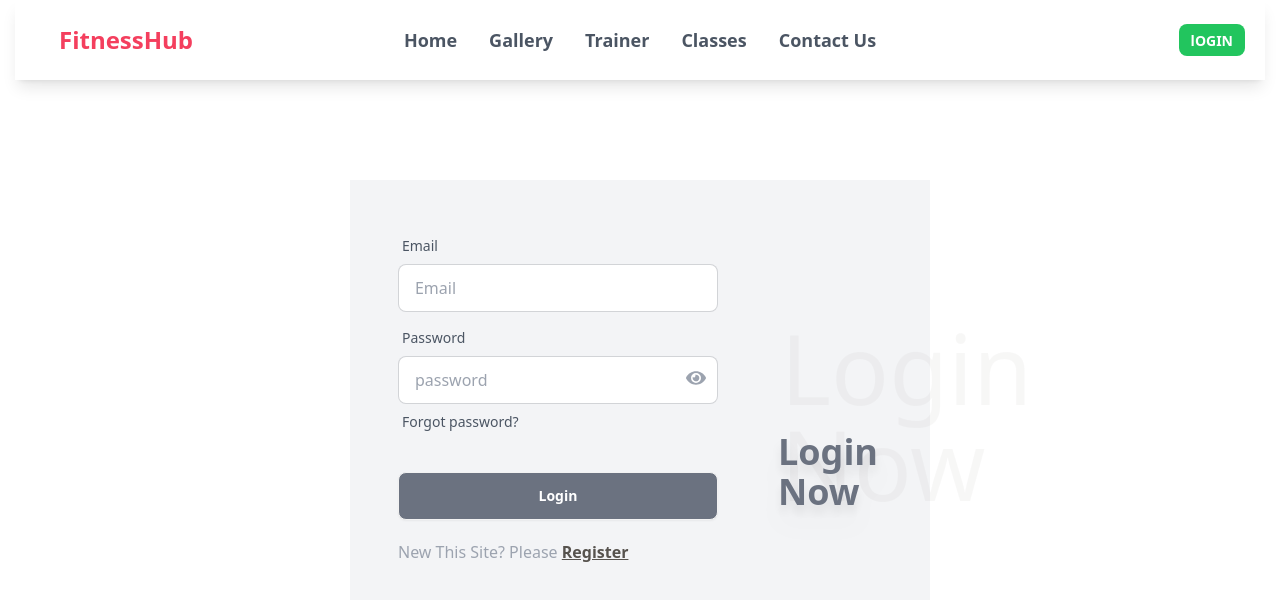
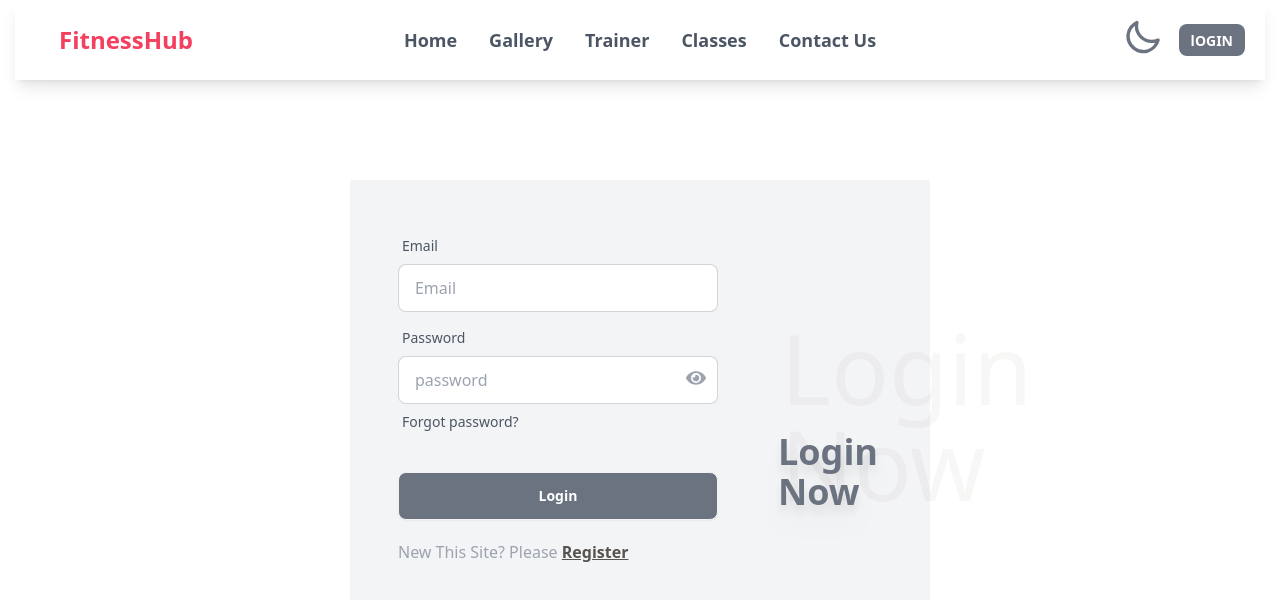
Before and after one commit to tamim6421/fitnessHub-clientSide, a React (Vite) app: page /login in a window 1280 px wide. Shown: the top 600 px of the page. Built offline with nearby package versions, Linux system fonts and the light colour scheme; no server answers.

Commit message:
create a project in firebase and set user login and register

```diff
--- a/package.json
+++ b/package.json
@@ -10,11 +10,13 @@
     "preview": "vite preview"
   },
   "dependencies": {
+    "firebase": "^10.6.0",
     "localforage": "^1.10.0",
     "match-sorter": "^6.3.1",
     "react": "^18.2.0",
     "react-awesome-slider": "^4.1.0",
     "react-dom": "^18.2.0",
+    "react-hot-toast": "^2.4.1",
     "react-icons": "^4.12.0",
     "react-responsive-carousel": "^3.2.23",
     "react-router-dom": "^6.20.0",
--- /dev/null
+++ b/src/AuthProvider/AuthProvider.jsx
@@ -0,0 +1,59 @@
+import { createContext, useEffect, useState } from "react";
+import { GoogleAuthProvider, createUserWithEmailAndPassword, getAuth, onAuthStateChanged, signInWithEmailAndPassword, signInWithPopup, signOut, updateProfile } from "firebase/auth";
+import app from "../firebase/firebase.config";
+
+export const AuthContext = createContext(null)
+const AuthProvider = ({children}) => {
+    const [user, setUser] = useState(null)
+    const [loading, setLoading] = useState(true)
+
+    const auth = getAuth (app)
+
+     const googleProvider = new GoogleAuthProvider()
+    const googleSignIn = () =>{
+        setLoading(true)
+        return signInWithPopup(auth, googleProvider)
+    }
+
+
+    const createUser = (email, password) =>{
+        setLoading(true)
+        return createUserWithEmailAndPassword(auth, email, password)
+    }
+    const signInUser = (email, password) =>{
+        setLoading(true)
+        return signInWithEmailAndPassword(auth, email, password)
+    }
+    const logOut =() =>{
+        setLoading(true)
+        return signOut(auth)
+    }
+
+    const updateUserProfile = (name, photo) =>{
+        return updateProfile( auth.currentUser, {
+            displayName: name ,
+            photoURL: photo,
+        })
+    }
+
+    useEffect( () =>{
+        const unSubscribe = onAuthStateChanged( auth, currentUser => {
+            setUser(currentUser)
+            console.log('current user',currentUser)
+
+        })
+        return () =>{
+           return unSubscribe()
+        }
+    } ,[])
+
+
+    const authInfo = {user, loading, createUser, signInUser, logOut, updateUserProfile, googleSignIn}
+    return (
+         <AuthContext.Provider value={authInfo}>
+            {children}
+        </AuthContext.Provider>
+    );
+};
+
+export default AuthProvider;
--- /dev/null
+++ b/src/Hooks/useAuth.jsx
@@ -0,0 +1,9 @@
+import  { useContext } from 'react';
+import { AuthContext } from '../AuthProvider/AuthProvider';
+
+const useAuth = () => {
+    const auth = useContext(AuthContext)
+    return auth
+};
+
+export default useAuth;
--- a/src/Pages/Home/About/About.jsx
+++ b/src/Pages/Home/About/About.jsx
@@ -41,7 +41,7 @@ const About = () => {
                             <img src="https://i.ibb.co/RCqvQ4C/crossfit-svg1.webp" alt="Shoes" className="rounded-xl w-20" />
                         </figure>
                         <div className="card-body items-center text-center">
-                            <h2 className="card-title">
+                            <h2 className="card-title text-gray-500">
                                     Cycling & Cardio</h2>
                             <p>Cycling is a perfect activity to train your heart and muscles simultaneously and effectively.</p>
 
--- a/src/Pages/Login/Login.jsx
+++ b/src/Pages/Login/Login.jsx
@@ -1,13 +1,17 @@
 import Title from "../../Components/Title/Title";
 import Navbar from "../../Shared/Navbar/Navbar";
 import { useState } from "react";
-import { Link} from "react-router-dom";
+import { Link,useNavigate} from "react-router-dom";
 import { FaEye,FaEyeSlash  } from "react-icons/fa";
+import useAuth from "../../Hooks/useAuth";
+import toast from "react-hot-toast";
 
 
 
 const Login = () => {
+    const {signInUser} = useAuth()
     const [showPass, setShowPass] = useState(false)
+    const navigate = useNavigate()
 
 
     const handleLogin = event =>{
@@ -18,8 +22,26 @@ const Login = () => {
 
         console.log(email, password)
 
+        signInUser(email, password)
+        .then(res =>{
+          const user = res.user
+          toast.success('Login Successful')
+          event.target.reset()
+          console.log(user)
+
+          // Navigate after login
+          navigate('/')
+        })
+        .catch(error =>{
+          console.log(error)
+          toast.error(error.message)
+        })
+
 
     }
+
+
+
     return (
          <div className="container">
         <div className="overly">
--- a/src/Pages/Register/Register.jsx
+++ b/src/Pages/Register/Register.jsx
@@ -5,8 +5,11 @@ import { Link, useNavigate } from "react-router-dom";
 import { FaEye, FaEyeSlash } from "react-icons/fa";
 import Navbar from "../../Shared/Navbar/Navbar";
 import Title from "../../Components/Title/Title";
+import useAuth from "../../Hooks/useAuth";
+import toast from "react-hot-toast";
 
 const Register = () => {
+    const {createUser, updateUserProfile} = useAuth()
 
   const [showPass, setShowPass] = useState(false);
   const navigate = useNavigate();
@@ -20,6 +23,24 @@ const Register = () => {
     const password = form.password.value;
     const check = event.target.check.checked;
 
+    console.log(name, email, photo, password, check)
+
+    createUser(email, password)
+    .then((res) => {
+      const user = res.user;
+
+      updateUserProfile(name, photo).then(() => {
+         toast.success('User Created Successful')
+        event.target.reset();
+
+        console.log(user);
+        navigate("/");
+      });
+    })
+
+    .catch((error) => {
+      console.log(error);
+    });
 
 
   };
--- a/src/Shared/Navbar/Navbar.jsx
+++ b/src/Shared/Navbar/Navbar.jsx
@@ -1,9 +1,29 @@
 import { Link, NavLink } from "react-router-dom";
+import useAuth from './../../Hooks/useAuth';
+import { useEffect, useState } from "react";
 
 
 const Navbar = () => {
-    const user = ''
-    const logOut = ''
+    const {logOut, user} = useAuth()
+
+
+    // for dark theme
+    const [theme, setTheme] = useState(localStorage.getItem("theme") ? localStorage.getItem("theme") : "light");
+
+    const handleToggle = e =>{
+      if(e.target.checked){
+        setTheme("dark")
+      }else{
+        setTheme("light")
+      }
+    }
+
+    useEffect( () =>{
+      localStorage.setItem("theme", theme)
+      const localTheme = localStorage.getItem("theme")
+      document.querySelector("html").setAttribute("data-theme", localTheme)
+    } ,[theme])
+
 
     const links = <>
 
@@ -11,7 +31,7 @@ const Navbar = () => {
         <NavLink
   to="/"
   className={({ isActive, isPending }) =>
-    isPending ? "pending" : isActive ? "text-green-500 text-lg font-semibold" : "hover:bg-green-100  text-gray-600 text-lg"
+    isPending ? "pending" : isActive ? "text-gray-500 text-lg font-semibold" : "hover:bg-gray-100  text-gray-600 text-lg"
   }
 >
 {/* <FaHome></FaHome>  */}
@@ -22,7 +42,7 @@ const Navbar = () => {
         <NavLink
   to="/gallery"
   className={({ isActive, isPending }) =>
-    isPending ? "pending" : isActive ? "text-green-500 text-lg  font-semibold" : "hover:bg-green-100  text-gray-600 text-lg"
+    isPending ? "pending" : isActive ? "text-gray-500 text-lg  font-semibold" : "hover:bg-gray-100  text-gray-600 text-lg"
   }
 >
 Gallery
@@ -32,7 +52,7 @@ Gallery
         <NavLink
   to="/Trainer"
   className={({ isActive, isPending }) =>
-    isPending ? "pending" : isActive ? "text-green-500 text-lg bg-green-50 font-semibold" : "hover:bg-green-100  text-gray-600 text-lg"
+    isPending ? "pending" : isActive ? "text-gray-500 text-lg bg-gray-50 font-semibold" : "hover:bg-gray-100  text-gray-600 text-lg"
   }
 >
   Trainer
@@ -42,7 +62,7 @@ Gallery
         <NavLink
   to="/classes"
   className={({ isActive, isPending }) =>
-    isPending ? "pending" : isActive ? "text-green-500 text-lg bg-green-100 font-semibold" : "hover:bg-green-100  text-gray-600 text-lg"
+    isPending ? "pending" : isActive ? "text-gray-500 text-lg bg-gray-100 font-semibold" : "hover:bg-gray-100  text-gray-600 text-lg"
   }
 >
   Classes
@@ -53,7 +73,7 @@ Gallery
         <NavLink
   to="/contact"
   className={({ isActive, isPending }) =>
-    isPending ? "pending" : isActive ? "text-green-500 text-lg bg-green-50 font-semibold" : "hover:bg-green-100  text-gray-600 text-lg"
+    isPending ? "pending" : isActive ? "text-gray-500 text-lg bg-gray-50 font-semibold" : "hover:bg-gray-100  text-gray-600 text-lg"
   }
 >
  Contact Us
@@ -62,7 +82,7 @@ Gallery
     </>
     return (
         <div className=" ">
-        <div className="navbar fixed  max-w-[1250px] z-10 mx-auto bg-opacity-40 bg-base-100 top-0 w-full  shadow-lg px-5 font-semibold text-rose-500 ">
+        <div className="navbar fixed  max-w-[1250px] z-10 mx-auto bg-opacity-70 bg-base-100 top-0 w-full  shadow-lg px-5 font-semibold text-rose-500 ">
         <div className="navbar-start">
 
             {/* for drower nav  */}
@@ -109,17 +129,17 @@ Gallery
         <div className="navbar-end">
 
   {/* for dark theme */}
-  {/* <div className="text-green-500">
+  <div className="text-gray-500">
   <label className="swap swap-rotate">
 
   <input onChange={handleToggle} type="checkbox" />
 
-  <svg className="swap-on fill-current w-10 h-10" xmlns="http://www.w3.org/2000/svg" viewBox="0 0 24 24"><path d="M5.64,17l-.71.71a1,1,0,0,0,0,1.41,1,1,0,0,0,1.41,0l.71-.71A1,1,0,0,0,5.64,17ZM5,12a1,1,0,0,0-1-1H3a1,1,0,0,0,0,2H4A1,1,0,0,0,5,12Zm7-7a1,1,0,0,0,1-1V3a1,1,0,0,0-2,0V4A1,1,0,0,0,12,5ZM5.64,7.05a1,1,0,0,0,.7.29,1,1,0,0,0,.71-.29,1,1,0,0,0,0-1.41l-.71-.71A1,1,0,0,0,4.93,6.34Zm12,.29a1,1,0,0,0,.7-.29l.71-.71a1,1,0,1,0-1.41-1.41L17,5.64a1,1,0,0,0,0,1.41A1,1,0,0,0,17.66,7.34ZM21,11H20a1,1,0,0,0,0,2h1a1,1,0,0,0,0-2Zm-9,8a1,1,0,0,0-1,1v1a1,1,0,0,0,2,0V20A1,1,0,0,0,12,19ZM18.36,17A1,1,0,0,0,17,18.36l.71.71a1,1,0,0,0,1.41,0,1,1,0,0,0,0-1.41ZM12,6.5A5.5,5.5,0,1,0,17.5,12,5.51,5.51,0,0,0,12,6.5Zm0,9A3.5,3.5,0,1,1,15.5,12,3.5,3.5,0,0,1,12,15.5Z"/></svg>
+  <svg className="swap-on fill-current w-8 h-8 mr-6" xmlns="http://www.w3.org/2000/svg" viewBox="0 0 24 24"><path d="M5.64,17l-.71.71a1,1,0,0,0,0,1.41,1,1,0,0,0,1.41,0l.71-.71A1,1,0,0,0,5.64,17ZM5,12a1,1,0,0,0-1-1H3a1,1,0,0,0,0,2H4A1,1,0,0,0,5,12Zm7-7a1,1,0,0,0,1-1V3a1,1,0,0,0-2,0V4A1,1,0,0,0,12,5ZM5.64,7.05a1,1,0,0,0,.7.29,1,1,0,0,0,.71-.29,1,1,0,0,0,0-1.41l-.71-.71A1,1,0,0,0,4.93,6.34Zm12,.29a1,1,0,0,0,.7-.29l.71-.71a1,1,0,1,0-1.41-1.41L17,5.64a1,1,0,0,0,0,1.41A1,1,0,0,0,17.66,7.34ZM21,11H20a1,1,0,0,0,0,2h1a1,1,0,0,0,0-2Zm-9,8a1,1,0,0,0-1,1v1a1,1,0,0,0,2,0V20A1,1,0,0,0,12,19ZM18.36,17A1,1,0,0,0,17,18.36l.71.71a1,1,0,0,0,1.41,0,1,1,0,0,0,0-1.41ZM12,6.5A5.5,5.5,0,1,0,17.5,12,5.51,5.51,0,0,0,12,6.5Zm0,9A3.5,3.5,0,1,1,15.5,12,3.5,3.5,0,0,1,12,15.5Z"/></svg>
 
   <svg className="swap-off fill-current w-10 h-10" xmlns="http://www.w3.org/2000/svg" viewBox="0 0 24 24"><path d="M21.64,13a1,1,0,0,0-1.05-.14,8.05,8.05,0,0,1-3.37.73A8.15,8.15,0,0,1,9.08,5.49a8.59,8.59,0,0,1,.25-2A1,1,0,0,0,8,2.36,10.14,10.14,0,1,0,22,14.05,1,1,0,0,0,21.64,13Zm-9.5,6.69A8.14,8.14,0,0,1,7.08,5.22v.27A10.15,10.15,0,0,0,17.22,15.63a9.79,9.79,0,0,0,2.1-.22A8.11,8.11,0,0,1,12.14,19.73Z"/></svg>
 
 </label>
-  </div> */}
+  </div>
 {
   user ? <div>
       <div className="dropdown dropdown-end">
@@ -132,24 +152,24 @@ Gallery
 
     </div>
   </label>
-  <ul tabIndex={0} className="menu menu-sm dropdown-content text-sm  space-y-2 mt-3 z-[1] p-2 shadow bg-green-200 ">
+  <ul tabIndex={0} className="menu menu-sm dropdown-content text-sm  space-y-2 mt-3 z-[1] p-2 shadow bg-gray-200 ">
     <li>
     {
-              user.displayName == null ? <button className="btn btn-sm text-white bg-green-500"> User </button> :<button className="btn btn-sm  text-white bg-green-500">  {user.displayName} </button>
+              user.displayName == null ? <button className="btn btn-sm text-white bg-gray-500"> User </button> :<button className="btn btn-sm  text-white bg-gray-500">  {user.displayName} </button>
             }
           </li>
           <li>
-          <button className="btn btn-sm text-white bg-green-400" > {user.email} </button>
+          <button className="btn btn-sm text-white bg-gray-400" > {user.email} </button>
           </li>
           <li className="w-full">
            <button
           onClick={logOut}
-            className="btn btn-sm text-white  w-full bg-green-400" > LogOut </button>
+            className="btn btn-sm text-white  w-full bg-gray-400" > LogOut </button>
           </li>
   </ul>
 </div>
 
-  </div> : <Link to='/login'> <button className="rounded-lg btn-sm text-white bg-green-500 ">lOGIN</button> </Link>
+  </div> : <Link to='/login'> <button className="rounded-lg btn-sm text-white bg-gray-500 ">lOGIN</button> </Link>
 
 }
 
--- a/src/Shared/SectionTitle/SectionTitle.jsx
+++ b/src/Shared/SectionTitle/SectionTitle.jsx
@@ -3,7 +3,7 @@
 const SectionTitle = ({title, title1, des}) => {
     return (
         <div className="mt-36 text-center mb-16">
-            <h1 className="text-3xl md:text-5xl font-bold text-stone-400">{title} <span className="text-stone-800">{title1} </span></h1>
+            <h1 className="text-3xl md:text-5xl font-bold text-gray-400">{title} <span className="text-gray-800">{title1} </span></h1>
             <p className="text-xl mt-3">{des}</p>
         </div>
     );
--- a/src/main.jsx
+++ b/src/main.jsx
@@ -1,14 +1,18 @@
 import React from 'react'
 import ReactDOM from 'react-dom/client'
-import App from './App.jsx'
 import './index.css'
 import { RouterProvider } from 'react-router-dom'
 import router from './Router/Router.jsx';
+import AuthProvider from './AuthProvider/AuthProvider.jsx'
+import { Toaster } from 'react-hot-toast';
 
 ReactDOM.createRoot(document.getElementById('root')).render(
   <div className='max-w-[1250px] mx-auto'>
     <React.StrictMode>
+    <AuthProvider>
     <RouterProvider router = {router}></RouterProvider>
+    <Toaster />
+    </AuthProvider>
   </React.StrictMode>,
   </div>
 )
```
Also changed, not shown: src/firebase/firebase.config.js (added, +15 -0 lines), 1 other file (tests, documents, lock files or other folders).
